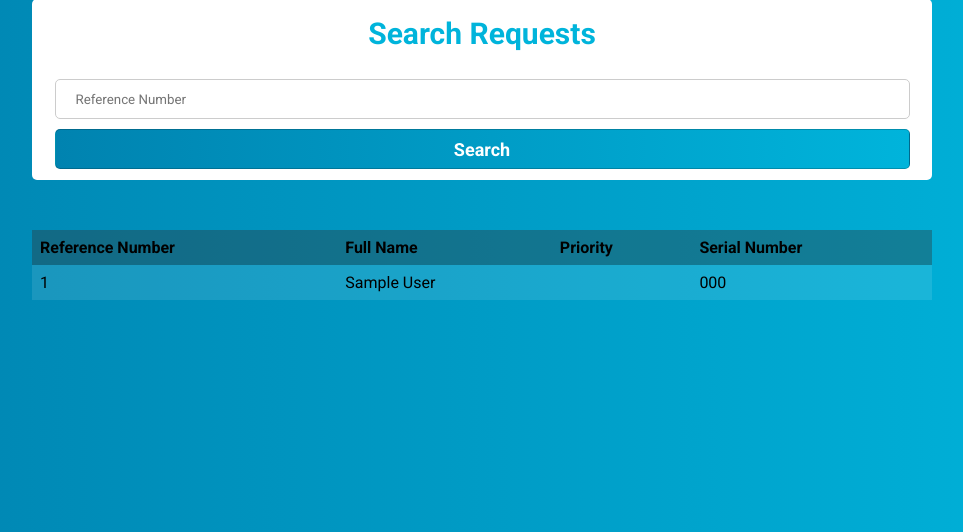
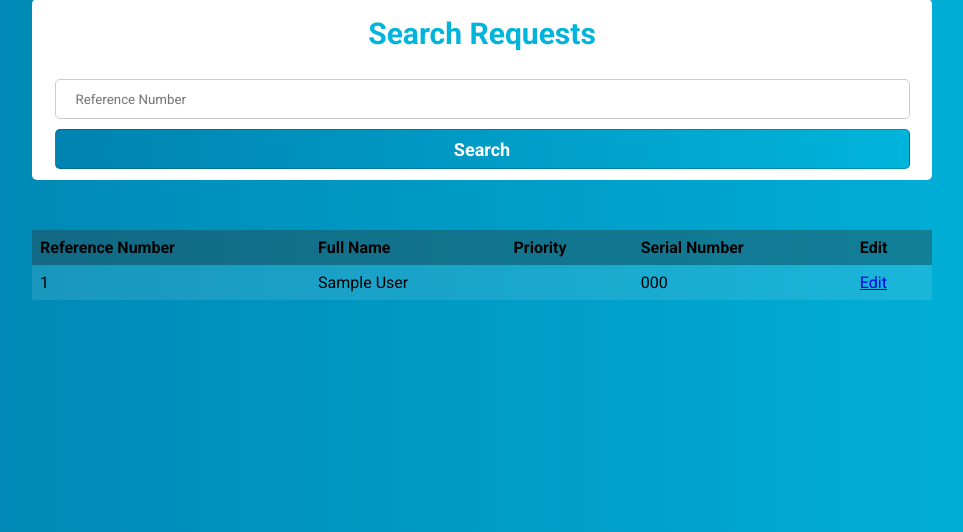
Before and after one commit to Patross/PC_Clinic, a PHP site: page /search.php in a window 1280 px wide. Shown: the part 101-633 px from the top of the page, without its empty margins (158-1121 px from the left). Run offline with PHP 8.4, Linux system fonts and the light colour scheme; tables that the repository leaves empty hold one stand-in row (values such as "Sample post").

Commit message:
search meme

```diff
--- a/search.php
+++ b/search.php
@@ -35,6 +35,7 @@ if(isset($_POST['submit'])){
 				<th>Full Name</th>
 				<th>Priority</th>
 				<th>Serial Number</th>
+				<th>Edit</th>
 			  </tr>
 			  <?php
 
@@ -50,6 +51,7 @@ if(isset($_POST['submit'])){
 				<td><?php echo $userData['first_name']; ?> <?php echo $userData['last_name']; ?></td>
 				<td><div class="<?php echo $bookingData[$i]['priority']; ?>"></div></td>
 				<td><?php echo $bookingData[$i]['serial_number']; ?></td>
+				<td><a href="workedOn.php?id=<?php echo $bookingData[$i]['id']; ?>">Edit</a></td>
 			  </tr>
 			  <?php
 
```
